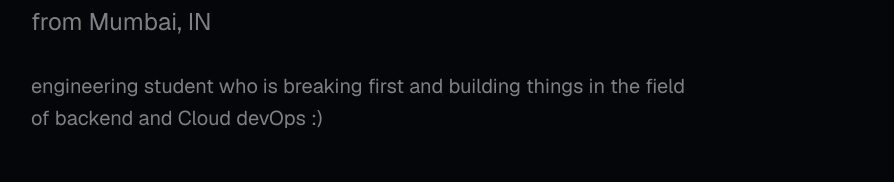
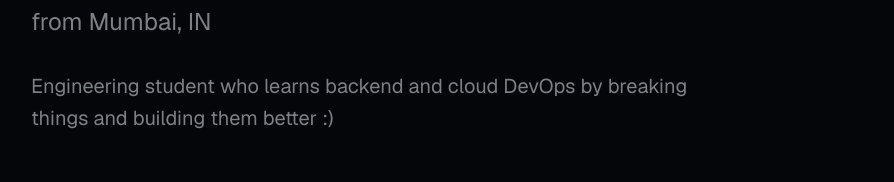
Before and after one commit to manik-prakash/portfolio-website, a Next.js app: page / in a window 1280 px wide. Shown: the part 378-560 px from the top of the page, without its empty margins (161-1055 px from the left). Built offline with nearby package versions, Linux system fonts and the light colour scheme.

Commit message:
updated the tagline

```diff
--- a/data/index.ts
+++ b/data/index.ts
@@ -41,7 +41,7 @@ export interface SocialLink {
 export const personalInfo = {
     name: "Manik Prakash",
     location: "Mumbai, IN",
-    tagline: "engineering student who is breaking first and building things in the field of backend and Cloud devOps :)",
+    tagline: "Engineering student who learns backend and cloud DevOps by breaking things and building them better :)",
 }
 
 
```
